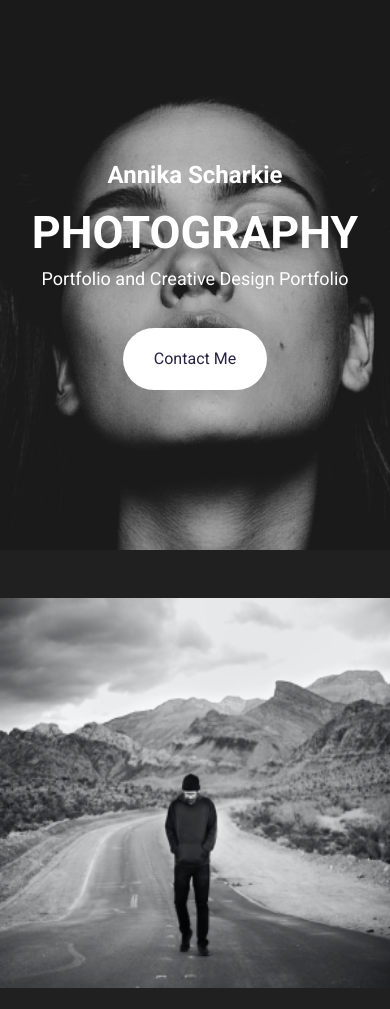
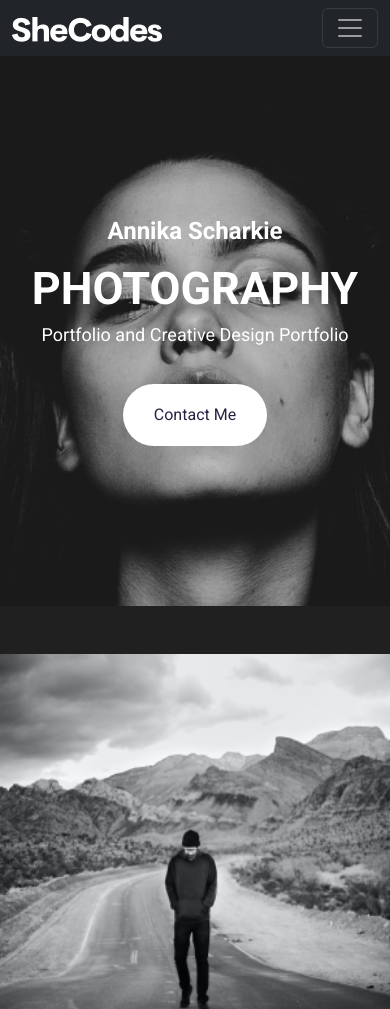
Before and after one commit to Annika1188/Portfolio-Project, a plain HTML site: page index.html in a window 390 px wide. Shown: the top 1009 px of the page. Drawn offline with nearby package versions, Linux system fonts and the light colour scheme.

Commit message:
added navbar and styled

```diff
--- a/css/style.css
+++ b/css/style.css
@@ -45,6 +45,7 @@ p {
 .container {
   padding: 0px;
 }
+
 @media (max-width: 960px) {
   h1 {
     font-size: 45px;
--- a/index.html
+++ b/index.html
@@ -28,6 +28,38 @@
     <title>Portfolio Project - Annika Scharkie</title>
   </head>
   <body>
+    <nav class="navbar navbar-expand-lg navbar-dark bg-dark">
+      <div class="container-fluid">
+        <a class="navbar-brand" href="#"
+          ><img src="css/images/She Codes.png" alt=""
+        /></a>
+        <button
+          class="navbar-toggler"
+          type="button"
+          data-bs-toggle="collapse"
+          data-bs-target="#navbarNav"
+          aria-controls="navbarNav"
+          aria-expanded="false"
+          aria-label="Toggle navigation"
+        >
+          <span class="navbar-toggler-icon"></span>
+        </button>
+        <div class="collapse navbar-collapse" id="navbarNav">
+          <ul class="navbar-nav ms-auto">
+            <li class="nav-item">
+              <a class="nav-link active" aria-current="page" href="#">About</a>
+            </li>
+            <li class="nav-item">
+              <a class="nav-link" href="#">Gallery</a>
+            </li>
+            <li class="nav-item">
+              <a class="nav-link" href="#">Contact</a>
+            </li>
+          </ul>
+        </div>
+      </div>
+    </nav>
+
     <div class="hero">
       <p>Annika Scharkie</p>
       <h1>PHOTOGRAPHY</h1>
```
Also changed, not shown: css/images/She Codes.png (added).
